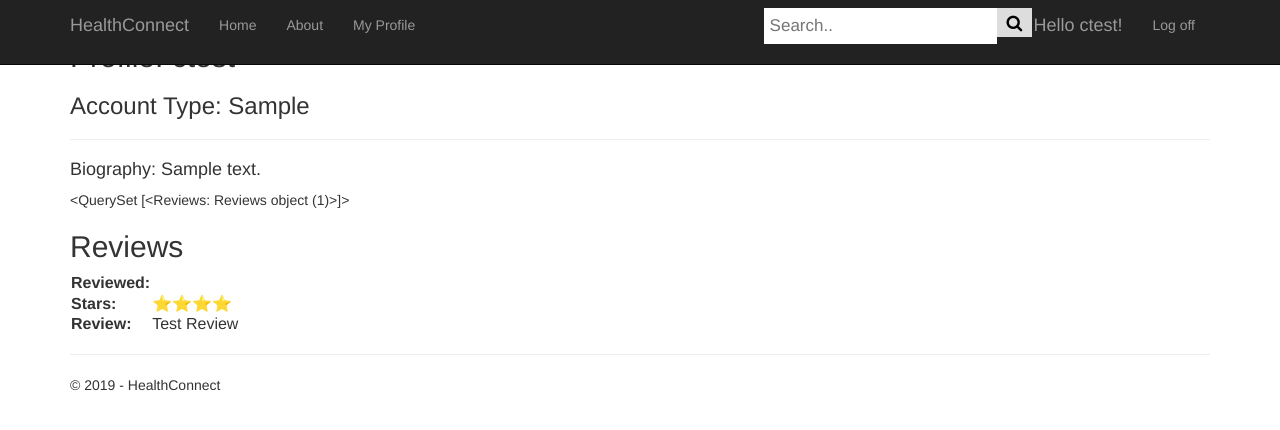
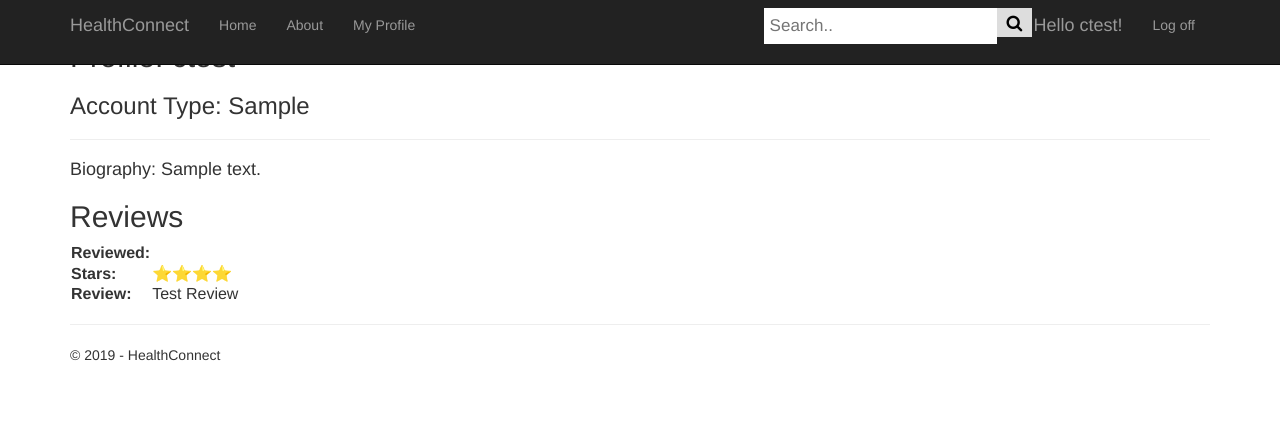
Before and after one commit to se577-group-project/HealthApp, a Django app: template HealthApp/app/templates/app/profile.html in a window 1280 px wide. Shown: the top 430 px of the page. Run offline with Django 3.2, Linux system fonts and the light colour scheme; a user stored in the database is signed in; data comes from the database, SQL or seed files in the repository; the template is opened without the code that fills it: values that come from a table or form of the project are taken from there, most other values are stand-ins (such as "Sample title", 1, 10 or a date in 2020); some libraries are stand-ins or nearby versions.

Commit message:
Removed extra reviews line

```diff
--- a/HealthApp/app/templates/app/profile.html
+++ b/HealthApp/app/templates/app/profile.html
@@ -6,8 +6,6 @@
 <h3>Account Type: {{ profile_type }}</h3>
 <hr>
 <h4>Biography: {{profile_data.bio}}</h4>
-
-{{ reviews }}
 
 {% if profile_type == "Business" %}
     <h4>Website: <a href="https://{{profile_data.website}}">{{profile_data.website}}</a></h4>
```
